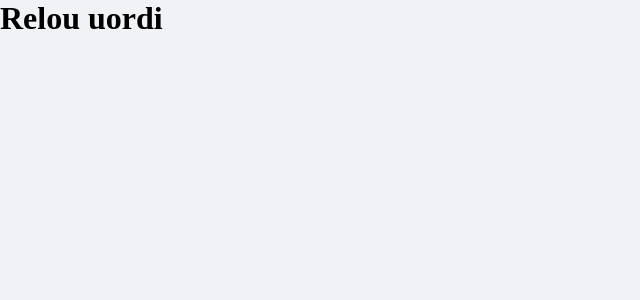
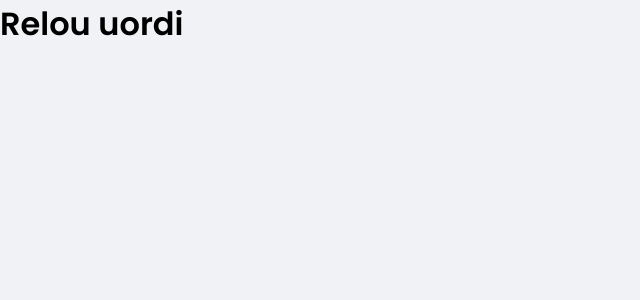
Before and after one commit to patrickmaciel/reactjs-estudo-comentado, a React (Create React App) app: page / in a window 1280 px wide. Shown: the top 300 px of the page, without its empty margins (0-640 px from the left). Built offline with nearby package versions, Linux system fonts and the light colour scheme.

Commit message:
google webfonts in template and global css

```diff
--- a/public/index.html
+++ b/public/index.html
@@ -1,10 +1,17 @@
 <!DOCTYPE html>
 <html lang="en">
   <head>
+    <!-- preconnect no inicio acelera o carregamento das páginas em até 25% -->
+    <link rel="preconnect" href="https://fonts.googleapis.com">
+    <link rel="preconnect" href="https://fonts.gstatic.com" crossorigin>
+
     <meta charset="utf-8" />
     <meta name="viewport" content="width=device-width, initial-scale=1" />
     <link rel="shortcut icon" href="favicon.png" type="image/png">
     <title>dtmoney</title>
+
+    <!-- import do html -->
+    <link href="https://fonts.googleapis.com/css2?family=Poppins:wght@400;600&display=swap" rel="stylesheet">
   </head>
   <body>
     <noscript>You need to enable JavaScript to run this app.</noscript>
--- a/src/styles/global.ts
+++ b/src/styles/global.ts
@@ -52,6 +52,15 @@
         -moz-osx-font-smoothing: grayscale;
     }
 
+    body, input, textarea, button {
+      font-family: 'Poppins', sans-serif;
+      font-weight: 400;
+    }
+
+    strong, h1, h2, h3, h4, h5, h6 {
+      font-weight: 600;
+    }
+
     button {
         cursor: pointer;
     }
```
Also changed, not shown: 1 other file (tests, documents, lock files or other folders).
